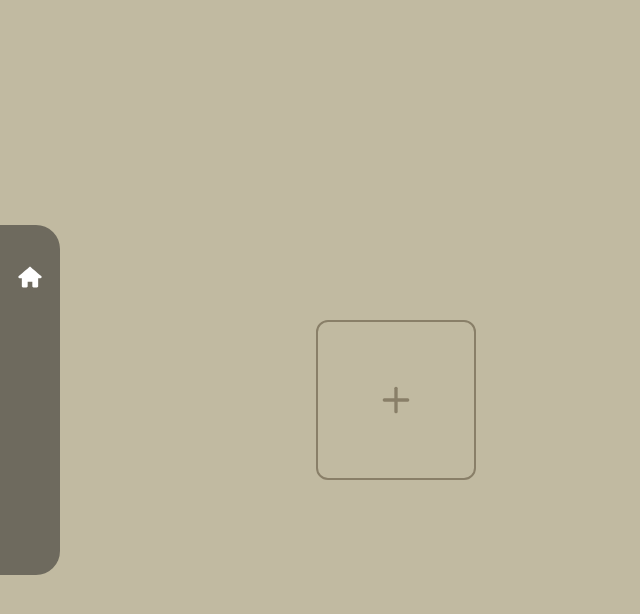
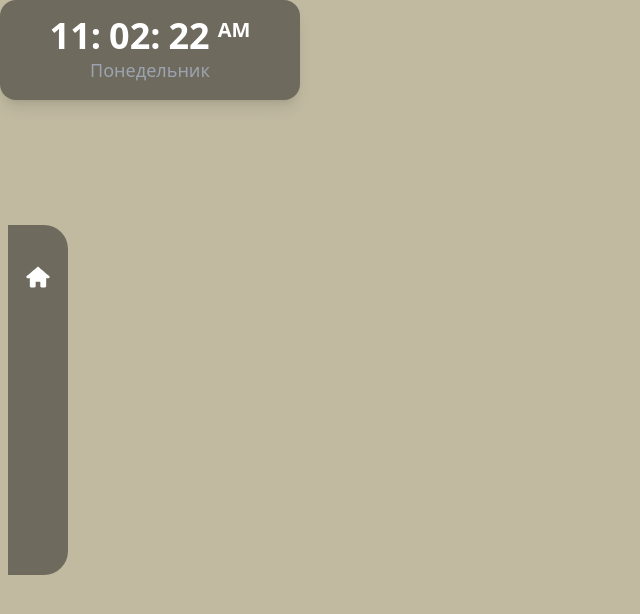
Before and after one commit to foxnaim/Agenda-client-, a Next.js app: page / in a window 1280 px wide. Shown: the top 614 px of the page, without its empty margins (0-640 px from the left). Built offline with nearby package versions, Linux system fonts and the light colour scheme.

Commit message:
modified:   src/app/components/SideBar/Navigation.tsx 	new file:   src/app/components/Time/index.tsx 	modified:   src/app/components/tasks/TaskMenu/page.tsx 	modified:   src/app/page.tsx 	modified:   src/app/pages/TaskDashboard/page.tsx

```diff
--- a/src/app/components/SideBar/Navigation.tsx
+++ b/src/app/components/SideBar/Navigation.tsx
@@ -5,7 +5,7 @@ import { CgProfile } from "react-icons/cg";
 
 const Navigation = () => {
   return (
-    <nav className="fixed left-0 top-1/2 -translate-y-1/2 flex flex-col justify-between items-center p-4 bg-dop w-[60px] h-[350px] rounded-r-3xl hover:w-[160px] duration-300">
+    <nav className="fixed left-2 top-1/2 -translate-y-1/2 flex flex-col justify-between items-center p-4 bg-dop w-[60px] h-[350px] rounded-r-3xl hover:w-[160px] duration-300">
       <ul className="text-white flex flex-col justify-around h-full w-full">
         <li className="hover:flex items-center gap-3 ">
           <TiHome className="size-7 text-white" />
--- /dev/null
+++ b/src/app/components/Time/index.tsx
@@ -0,0 +1,34 @@
+"use client";
+import React, { useState, useEffect } from "react";
+
+export default function Time() {
+  const [time, setTime] = useState(new Date());
+
+  useEffect(() => {
+    const interval = setInterval(() => setTime(new Date()), 1000);
+    return () => clearInterval(interval);
+  }, []);
+
+  const hours = time.getHours();
+  const minutes = time.getMinutes();
+  const seconds = time.getSeconds();
+  const ampm = hours >= 12 ? "PM" : "AM";
+  const day = time.toLocaleDateString("ru-RU", { weekday: "long" });
+
+
+
+  return (
+    <div className="flex flex-col  items-center p-4 bg-dop text-white rounded-2xl shadow-lg  w-[300px] h-[100px]">
+      {/* Цифровые часы */}
+      <div className="text-4xl font-bold flex gap-2">
+        <span>{String(hours).padStart(2, "0")}:</span>
+        <span>{String(minutes).padStart(2, "0")}:</span>
+        <span>{String(seconds).padStart(2, "0")}</span>
+        <span className="text-xl">{ampm}</span>
+      </div>
+      <div className="text-lg text-gray-400 capitalize">{day}</div>
+
+      {/* Аналоговые часы */}
+    </div>
+  );
+}
--- a/src/app/components/tasks/TaskMenu/page.tsx
+++ b/src/app/components/tasks/TaskMenu/page.tsx
@@ -2,7 +2,6 @@
 import React, { useState, useEffect } from "react";
 import { Plus, Trash2, Edit } from "lucide-react";
 import { useRouter } from "next/navigation";
-import Navigation from "@/app/components/SideBar/Navigation";
 import AddTask from "@/app/components/tasks/AddTask";
 
 interface Task {
@@ -75,11 +74,7 @@ export default function AgendaTask() {
   };
 
   return (
-    <div className="flex h-screen bg-bgop">
-      <div className="w-16 flex items-center">
-        <Navigation />
-      </div>
-
+    <div className=" bg-bgop">
       <div className="flex-1 flex items-center justify-center p-6">
         <div className="grid grid-cols-1 sm:grid-cols-2 md:grid-cols-3 lg:grid-cols-4 gap-6">
           {tasks.map((task) => (
--- a/src/app/page.tsx
+++ b/src/app/page.tsx
@@ -1,12 +1,13 @@
 import React from 'react'
-import AgendaTask from './components/tasks/TaskMenu/page'
+import TaskDashboard from './pages/TaskDashboard/page'
+
 
 
 
 const page = () => {
   return (
     <React.Fragment>
-      <AgendaTask/>
+    <TaskDashboard/>
     </React.Fragment>
   )
 }
--- a/src/app/pages/TaskDashboard/page.tsx
+++ b/src/app/pages/TaskDashboard/page.tsx
@@ -1,11 +1,26 @@
+import Navigation from '@/app/components/SideBar/Navigation'
+import AgendaTask from '@/app/components/tasks/TaskMenu/page'
+import Time from '@/app/components/Time'
 import React from 'react'
 
 type Props = {}
 
-const page = (props: Props) => {
+const TaskDashboard  = (props: Props) => {
   return (
-    <div>page</div>
+   <React.Fragment>
+    <Navigation/>
+    <div>
+     <div>{/*Dashboard*/}</div>
+     <div>
+      <div>
+       {/*Time*/}
+       <Time/>
+      </div>
+      <div>{/*Task*/}</div>
+     </div>
+    </div>
+   </React.Fragment>
   )
 }
 
-export default page
+export default TaskDashboard
```
